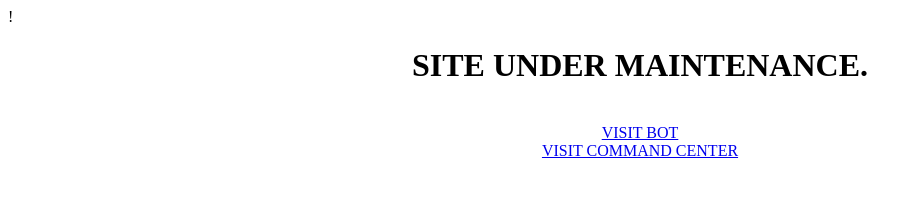
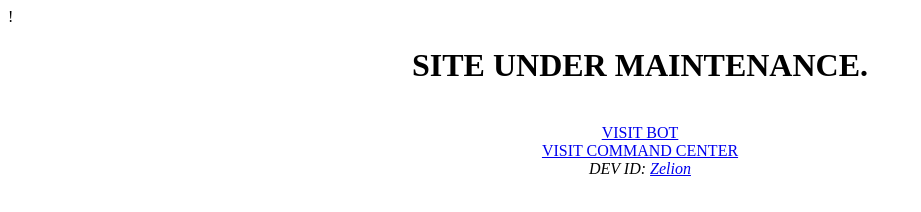
Before and after one commit to zelionpage/crystal, a plain HTML site: page index.html in a window 1280 px wide. Shown: the whole page, without its empty margins (0-921 px from the left). Drawn offline with Linux system fonts and the light colour scheme.

Commit message:
maintenance

```diff
--- a/index.html
+++ b/index.html
@@ -16,7 +16,8 @@
         <center>
             <h1>SITE UNDER MAINTENANCE.</h1><br>
         <a href="https://wa.me/6281248030605">VISIT BOT</a><br>
-        <a href="/cc"> VISIT COMMAND CENTER</a>
+        <a href="/cc"> VISIT COMMAND CENTER</a><br>
+        <i> DEV ID: <a href="https://hostinginzel.my.id">Zelion</a>  </i>
         <!--[if lt IE 7]>
             <p class="browsehappy">You are using an <strong>outdated</strong> browser. Please <a href="#">upgrade your browser</a> to improve your experience.</p>
         <![endif]-->
```
